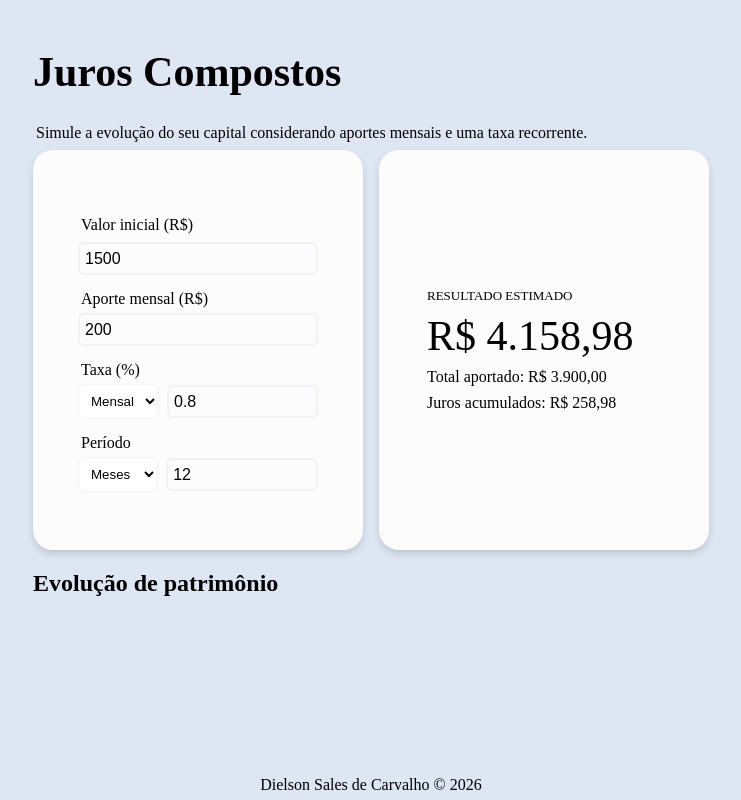
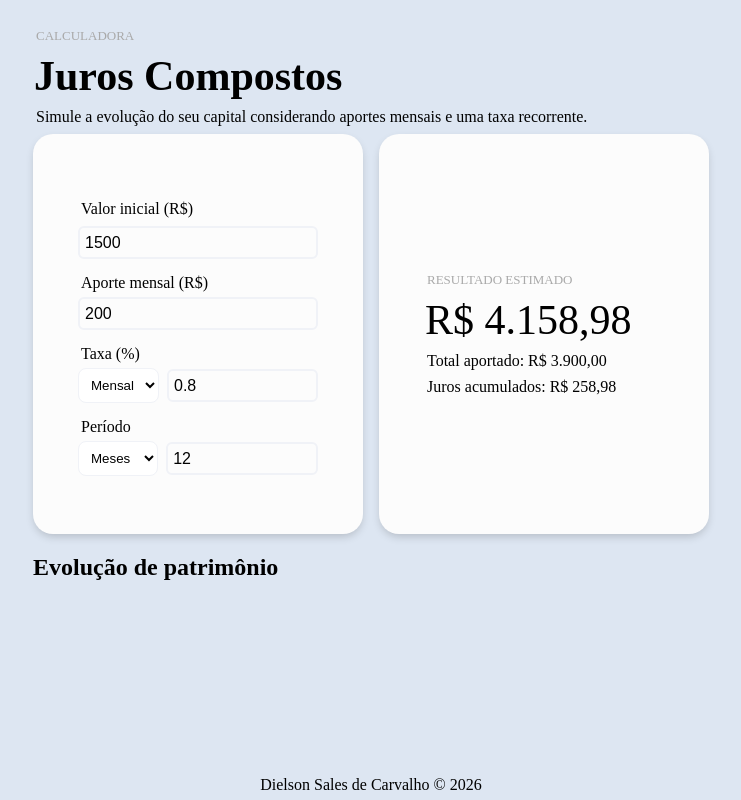
Before and after one commit to dielsonsales/JurosCompostos, a Next.js app: page / in a window 1280 px wide. Shown: the whole page, without its empty margins (269-1010 px from the left). Built offline with nearby package versions, Linux system fonts and the light colour scheme.

Commit message:
Adjust subtitle style

```diff
--- a/src/app/globals.css
+++ b/src/app/globals.css
@@ -17,11 +17,13 @@ p {
 
 .title {
   font-size: 42px;
+  margin: 1px;
 }
 
 .subTitle {
   font-size: 13px;
   text-transform: uppercase;
+  color: darkgray;
 }
 
 .defaultText {
--- a/src/app/page.tsx
+++ b/src/app/page.tsx
@@ -89,6 +89,7 @@ export default function Home() {
     <div className={styles.mainContainer}>
       <main className={styles.mainPage}>
         <div>
+          <p className="subTitle">Calculadora</p>
           <h1 className="title">Juros Compostos</h1>
           <p className="defaultText">
             Simule a evolução do seu capital considerando aportes mensais e uma
```
